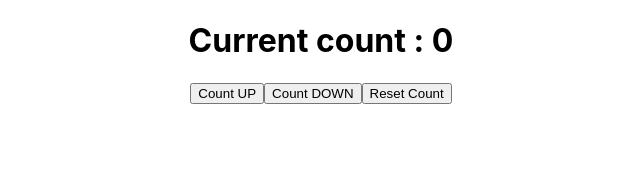
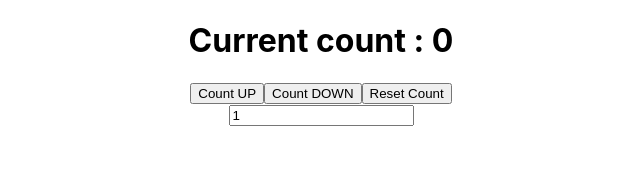
Before and after one commit to jini-labs-2/react-practice, a React (Create React App) app: page / in a window 1280 px wide. Shown: the top 194 px of the page, without its empty margins (319-959 px from the left). Built offline with nearby package versions, Linux system fonts and the light colour scheme.

Commit message:
add scale for up or down.

```diff
--- a/src/App.js
+++ b/src/App.js
@@ -1,7 +1,8 @@
-import { useReducer } from 'react';
+import { useReducer, useState } from 'react';
 import './App.css';
 
 function App() {
+  const [scale, setScale] = useState(1);
   function countReducer(current, action) {
     console.log('--s0000--', current, action)
     switch(action.type) {
@@ -18,21 +19,33 @@ function App() {
 
   const [count, countDispatch] = useReducer(countReducer, 0)
   function upFn() {
-    countDispatch({type:'UP', scale: 1})
+    countDispatch({type:'UP', scale})
   }
   function downFn() {
-    countDispatch({type:'DOWN', scale: 1})
+    countDispatch({type:'DOWN', scale})
   }
   function resetFn() {
     countDispatch({type:'RESET'})
   }
 
+  function handleScale(event) {
+    console.log('--s0200--',event)
+    setScale(Number(event.target.value))
+  }
+
   return (
     <div className="App">
-      <h1>Current count : {count}</h1>
-      <button onClick={upFn}>Count UP</button>
-      <button onClick={downFn}>Count DOWN</button>
-      <button onClick={resetFn}>Reset Count</button>
+      <div>
+        <h1>Current count : {count}</h1>
+      </div>
+      <div>
+        <button onClick={upFn}>Count UP</button>
+        <button onClick={downFn}>Count DOWN</button>
+        <button onClick={resetFn}>Reset Count</button>
+      </div>
+      <div>
+        <input type='number' value={scale} onChange={handleScale}/>
+      </div>
     </div>
   );
 }
```
